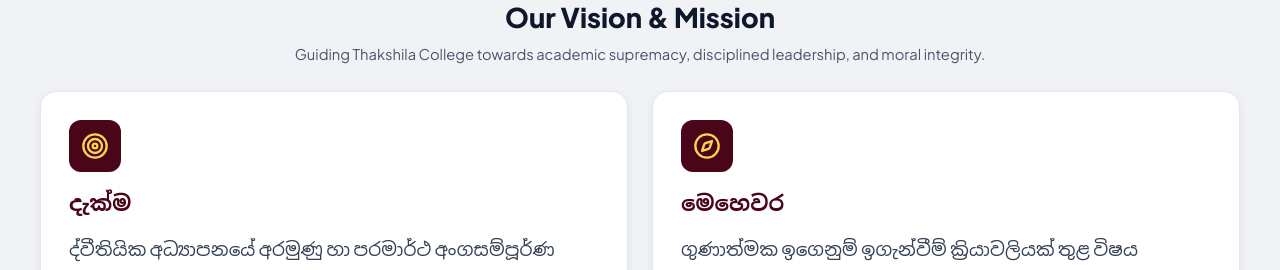
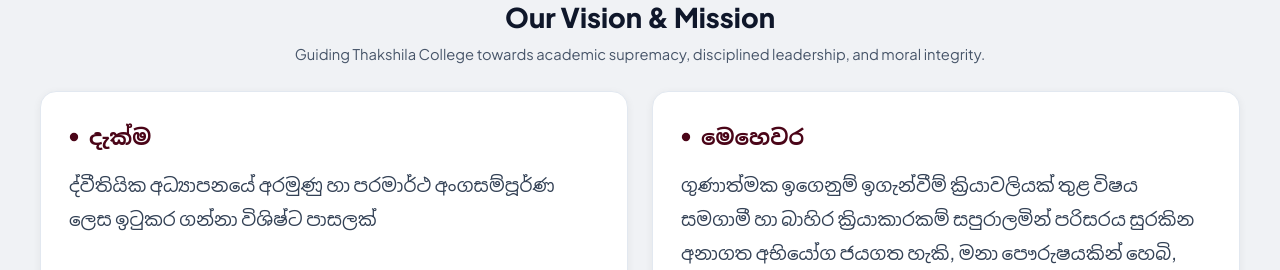
Before and after one commit to sithumina-cmd/Web_Thakshila-College, a React (Vite) app: page / in a window 1280 px wide. Shown: the part 1800-2070 px from the top of the page. Built offline with nearby package versions, Linux system fonts and the light colour scheme; no server answers.

Commit message:
Replace vision and mission box icons with inline bullet icons on headers

```diff
--- a/src/pages/About.jsx
+++ b/src/pages/About.jsx
@@ -29,7 +29,8 @@ import {
   Leaf,
   Microscope,
   Cpu,
-  Globe
+  Globe,
+  Circle
 } from 'lucide-react';
 import SchoolCrest from '../components/SchoolCrest';
 import EditAboutModal from '../components/EditAboutModal';
@@ -369,18 +370,18 @@ export default function About({
 
           <div className="vision-mission-grid">
             <div className="vm-card vision">
-              <div className="vm-icon-box">
-                <Target size={28} />
-              </div>
-              <h3>දැක්ම</h3>
+              <h3 className="vm-card-title">
+                <Circle size={10} fill="currentColor" strokeWidth={0} className="vm-bullet-icon" />
+                <span>දැක්ම</span>
+              </h3>
               <p>{s.vision}</p>
             </div>
 
             <div className="vm-card mission">
-              <div className="vm-icon-box">
-                <Compass size={28} />
-              </div>
-              <h3>මෙහෙවර</h3>
+              <h3 className="vm-card-title">
+                <Circle size={10} fill="currentColor" strokeWidth={0} className="vm-bullet-icon" />
+                <span>මෙහෙවර</span>
+              </h3>
               <p>{s.mission}</p>
             </div>
           </div>
--- a/src/pages/Home.jsx
+++ b/src/pages/Home.jsx
@@ -22,7 +22,8 @@ import {
   CheckCircle2,
   Camera,
   X,
-  Maximize2
+  Maximize2,
+  Circle
 } from 'lucide-react';
 import SchoolCrest from '../components/SchoolCrest';
 import PostCard from '../components/PostCard';
@@ -267,10 +268,10 @@ export default function Home({
 
         <div className="vision-mission-grid">
           <div className="vm-card vision">
-            <div className="vm-icon-box">
-              <Target size={28} />
-            </div>
-            <h3>දැක්ම</h3>
+            <h3 className="vm-card-title">
+              <Circle size={10} fill="currentColor" strokeWidth={0} className="vm-bullet-icon" />
+              <span>දැක්ම</span>
+            </h3>
             <p>
               {settings.vision ||
                 'ද්වීතියික අධ්‍යාපනයේ අරමුණු හා පරමාර්ථ අංගසම්පූර්ණ ලෙස ඉටුකර ගන්නා විශිෂ්ට පාසලක්'}
@@ -278,10 +279,10 @@ export default function Home({
           </div>
 
           <div className="vm-card mission">
-            <div className="vm-icon-box">
-              <Compass size={28} />
-            </div>
-            <h3>මෙහෙවර</h3>
+            <h3 className="vm-card-title">
+              <Circle size={10} fill="currentColor" strokeWidth={0} className="vm-bullet-icon" />
+              <span>මෙහෙවර</span>
+            </h3>
             <p>
               {settings.mission ||
                 'ගුණාත්මක ඉගෙනුම් ඉගැන්වීම් ක්‍රියාවලියක් තුළ විෂය සමගාමී හා බාහිර ක්‍රියාකාරකම් සපුරාලමින් පරිසරය සුරකින අනාගත අභියෝග ජයගත හැකි, මනා පෞරුෂයකින් හෙබි, විනයගරුක, නීතිගරුක, අභිමානවත් සිසු පරපුරක් දේශයට දායාද කිරීම.'}
```
Also changed, not shown: src/index.css.
